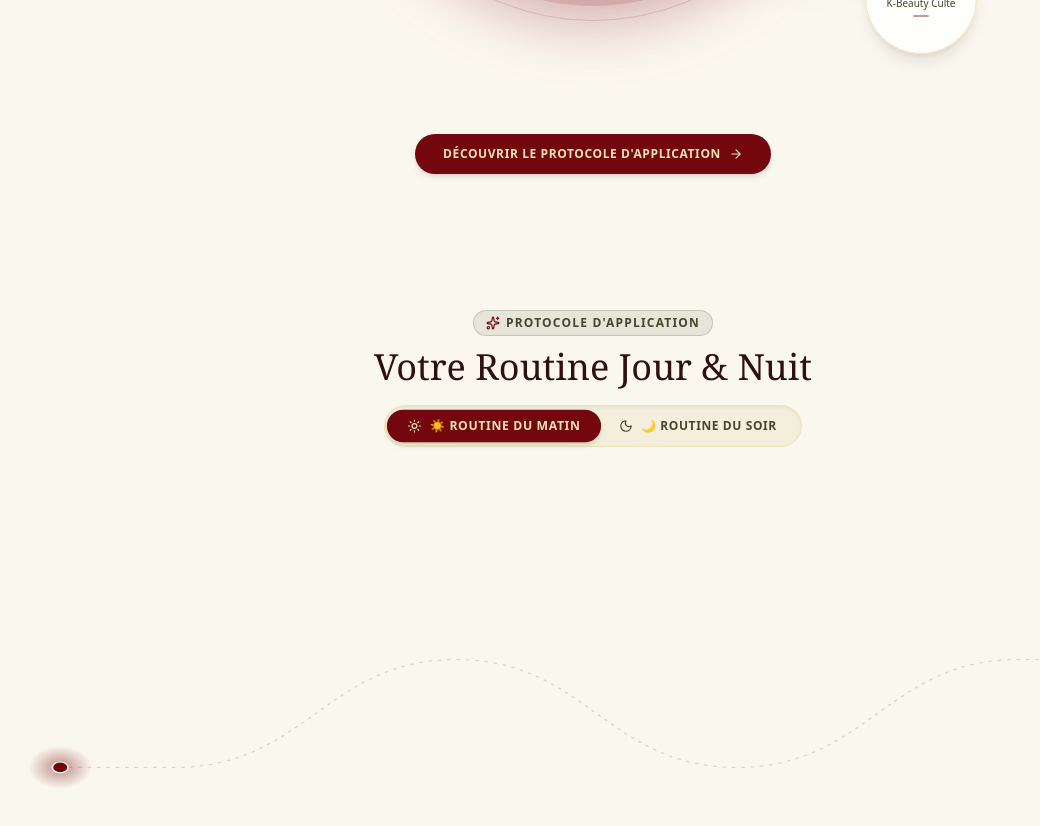
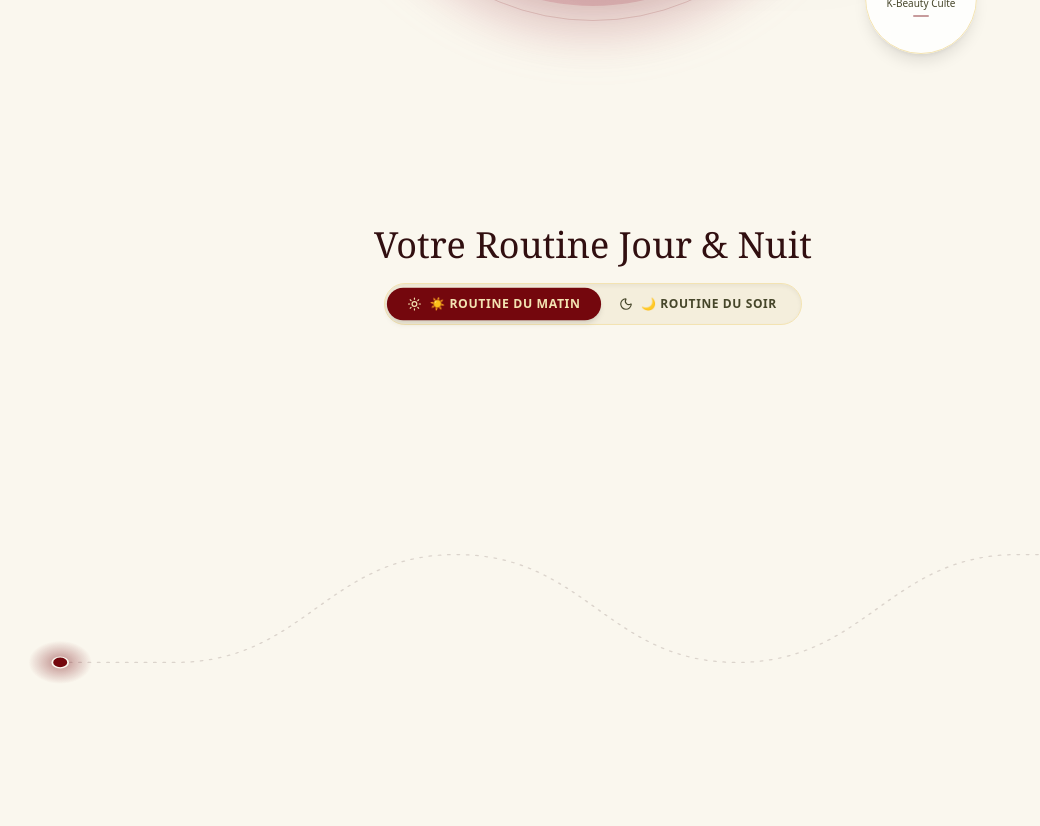
Before and after one commit to belmlikikram7-dev/les-packs, a Next.js app in the folder landing-page-2/: page / in a window 1280 px wide. Shown: the part 2640-3466 px from the top of the page, without its empty margins (47-1087 px from the left). Built offline with nearby package versions, Linux system fonts and the light colour scheme.

Commit message:
Remove Découvrir le protocole button and Protocole d application badge

```diff
--- a/landing-page-2/components/ProductGrid.tsx
+++ b/landing-page-2/components/ProductGrid.tsx
@@ -82,17 +82,6 @@ export default function ProductGrid() {
 
         </div>
 
-        {/* Bottom CTA to anchor the transition to the next section */}
-        <div className="text-center mt-8 lg:mt-12">
-          <button
-            onClick={() => scrollTo("#routine")}
-            className="inline-flex items-center gap-2 px-7 py-3 rounded-full bg-[#74070D] hover:bg-[#8D0910] text-[#F3E3B2] text-xs font-bold uppercase tracking-wider shadow-md hover:shadow-lg active:scale-95 transition-all cursor-pointer"
-          >
-            <span>Découvrir le Protocole d'Application</span>
-            <ArrowRight className="w-3.5 h-3.5" />
-          </button>
-        </div>
-
       </div>
     </section>
   );
--- a/landing-page-2/components/RoutineSection.tsx
+++ b/landing-page-2/components/RoutineSection.tsx
@@ -293,10 +293,6 @@ export default function RoutineSection() {
 
         {/* Section Header */}
         <div className="text-center max-w-3xl mx-auto mb-2">
-          <div className="inline-flex items-center gap-1.5 px-3 py-1 rounded-full bg-[#46462A]/10 border border-[#46462A]/20 text-[#46462A] text-xs uppercase font-bold tracking-widest mb-2">
-            <Sparkles className="w-3.5 h-3.5 text-[#74070D]" />
-            <span>{t.badge}</span>
-          </div>
           <h2 className="font-serif text-2xl sm:text-3xl md:text-4xl font-normal text-[#310F10] leading-tight mb-2">
             {t.title}
           </h2>
```
